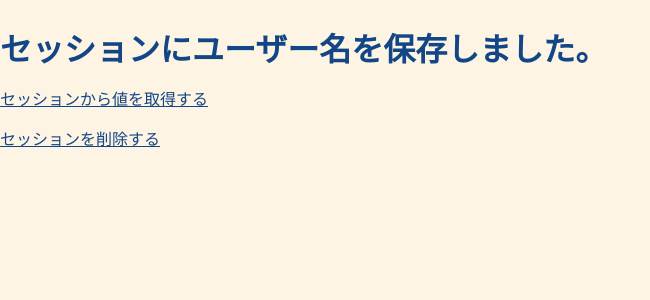
After one commit to ciestellato/training, a Django app: page /session/set/ in a window 1280 px wide. The commit adds this page. Shown: the top 300 px of the page, without its empty margins (0-650 px from the left). Run offline with Django 5.2, Linux system fonts and the light colour scheme.

Commit message:
sessionアプリの実装とCSS適用

```diff
--- a/django_20251021/conf/settings.py
+++ b/django_20251021/conf/settings.py
@@ -38,7 +38,7 @@ INSTALLED_APPS = [
     'django.contrib.messages',
     'django.contrib.staticfiles',
     'home',
-
+    'session',
 ]
 
 MIDDLEWARE = [
@@ -118,6 +118,10 @@ USE_TZ = True
 
 STATIC_URL = 'static/'
 
+STATICFILES_DIRS = [
+    BASE_DIR / "static",
+]
+
 # Default primary key field type
 # https://docs.djangoproject.com/en/5.2/ref/settings/#default-auto-field
 
--- a/django_20251021/conf/urls.py
+++ b/django_20251021/conf/urls.py
@@ -20,4 +20,5 @@ from django.urls import path,include
 urlpatterns = [
     path('admin/', admin.site.urls),
     path('', include('home.urls')),  # homeアプリのルーティング
+    path("session/", include('session.urls')), # session
 ]
--- a/django_20251021/home/templates/home/index.html
+++ b/django_20251021/home/templates/home/index.html
@@ -11,6 +11,7 @@
     <p>これはホームアプリのトップページです。</p>
     <ul>
         <li><a href="./contact/">contact</a></li>
+        <li><a href="./session/">session</a></li>
     </ul>
 
 
--- /dev/null
+++ b/django_20251021/session/templates/session/set.html
@@ -0,0 +1,21 @@
+<!-- set.html: セッションに 'username' を保存した後の確認画面 -->
+
+<!DOCTYPE html>
+<html lang="ja">
+<head>
+  <meta charset="UTF-8">
+  <title>セッション保存</title>
+  {% load static %}
+  <link rel="stylesheet" href="{% static 'css/style.css' %}">
+</head>
+<body>
+  <!-- 保存完了メッセージ -->
+  <h1>セッションにユーザー名を保存しました。</h1>
+
+  <!-- 保存した値を確認するリンク -->
+  <p><a href="{% url 'session:get_session' %}">セッションから値を取得する</a></p>
+
+  <!-- セッションを削除するリンク -->
+  <p><a href="{% url 'session:delete_session' %}">セッションを削除する</a></p>
+</body>
+</html>
--- /dev/null
+++ b/django_20251021/session/urls.py
@@ -0,0 +1,10 @@
+from django.urls import path
+from . import views
+
+app_name = 'session'
+
+urlpatterns = [
+    path('set/', views.set_session_view, name='set_session'),# <a href="{% url 'session:set_session' %}">セッションに値を保存</a>
+    path('get/', views.get_session_view, name='get_session'),# <a href="{% url 'session:get_session' %}">セッションから値を取得</a>
+    path('delete/', views.delete_session_view, name='delete_session'),# <a href="{% url 'session:delete_session' %}">セッションから値を削除</a>
+]
--- a/django_20251021/session/views.py
+++ b/django_20251021/session/views.py
@@ -1,3 +1,24 @@
-from django.shortcuts import render
+# 必要な関数をインポート（テンプレート表示やリダイレクトに使用）
+from django.shortcuts import render, redirect
 
-# Create your views here.
+# セッションに値を保存するビュー関数
+def set_session_view(request):
+    # セッションにキーと値を保存（ここでは 'username' に 'taro' を保存）
+    request.session['username'] = 'taro'
+    # メッセージを表示するためのテンプレートを返す
+    return render(request, 'session/set.html')
+
+# セッションから値を取得するビュー関数
+def get_session_view(request):
+    # セッションから 'username' の値を取得（存在しない場合は None）
+    username = request.session.get('username')
+    # テンプレートに取得した値を渡して表示
+    return render(request, 'session/get.html', {'username': username})
+
+# セッションの値を削除するビュー関数
+def delete_session_view(request):
+    # 'username' キーがセッションに存在する場合は削除
+    if 'username' in request.session:
+        del request.session['username']
+    # 削除後の確認用テンプレートを表示
+    return render(request, 'session/delete.html')
--- /dev/null
+++ b/django_20251021/static/css/style.css
@@ -0,0 +1,137 @@
+/* カラーパレット */
+:root {
+    --primary: #134686;
+    --accent: #ED3F27;
+    --highlight: #FEB21A;
+    --background: #FDF4E3;
+    --text-dark: #222;
+    --text-light: #fff;
+}
+
+/* 全体の背景とフォント */
+body {
+    background-color: var(--background);
+    color: var(--text-dark);
+    font-family: 'Segoe UI', sans-serif;
+    margin: 0;
+    padding: 0;
+}
+
+/* ヘッダー */
+header {
+    background-color: var(--primary);
+    color: var(--text-light);
+    padding: 1rem;
+    text-align: center;
+}
+
+header h1 {
+    margin: 0;
+}
+
+nav a {
+    color: var(--highlight);
+    margin: 0 1rem;
+    text-decoration: none;
+    font-weight: bold;
+}
+
+nav a:hover {
+    color: var(--accent);
+}
+
+/* メインセクション */
+main {
+    padding: 2rem;
+}
+
+/* フォーム */
+form {
+    background-color: #fff;
+    padding: 1rem;
+    border: 2px solid var(--primary);
+    border-radius: 8px;
+    max-width: 400px;
+}
+
+label {
+    display: block;
+    margin-top: 1rem;
+    font-weight: bold;
+}
+
+input {
+    width: 100%;
+    padding: 0.5rem;
+    margin-top: 0.3rem;
+    border: 1px solid var(--primary);
+    border-radius: 4px;
+}
+
+/* ボタン */
+button {
+    margin-top: 1rem;
+    background-color: var(--accent);
+    color: var(--text-light);
+    border: none;
+    padding: 0.7rem 1.2rem;
+    border-radius: 4px;
+    cursor: pointer;
+}
+
+button:hover {
+    background-color: var(--highlight);
+    color: var(--text-dark);
+}
+
+/* フッター */
+footer {
+    background-color: var(--primary);
+    color: var(--text-light);
+    text-align: center;
+    padding: 1rem;
+    margin-top: 2rem;
+}
+
+/* 見出し */
+h1, h2, h3 {
+    color: var(--primary);
+    margin-top: 1.5rem;
+    margin-bottom: 0.5rem;
+    font-weight: bold;
+}
+
+h1 {
+    font-size: 2rem;
+}
+
+h2 {
+    font-size: 1.6rem;
+}
+
+h3 {
+    font-size: 1.3rem;
+}
+
+/* リンク */
+a {
+    color: var(--primary);
+    text-decoration: underline;
+    transition: color 0.3s ease;
+}
+
+a:hover {
+    color: var(--accent);
+    text-decoration: none;
+}
+
+/* リスト */
+ul, ol {
+    margin: 1rem 0;
+    padding-left: 1.5rem;
+}
+
+li {
+    margin-bottom: 0.5rem;
+    color: var(--text-dark);
+}
```
Also changed, not shown: django_20251021/session/templates/session/delete.html (added, +21 -0 lines), django_20251021/session/templates/session/get.html (added, +9 -0 lines), django_20251021/db.sqlite3.
